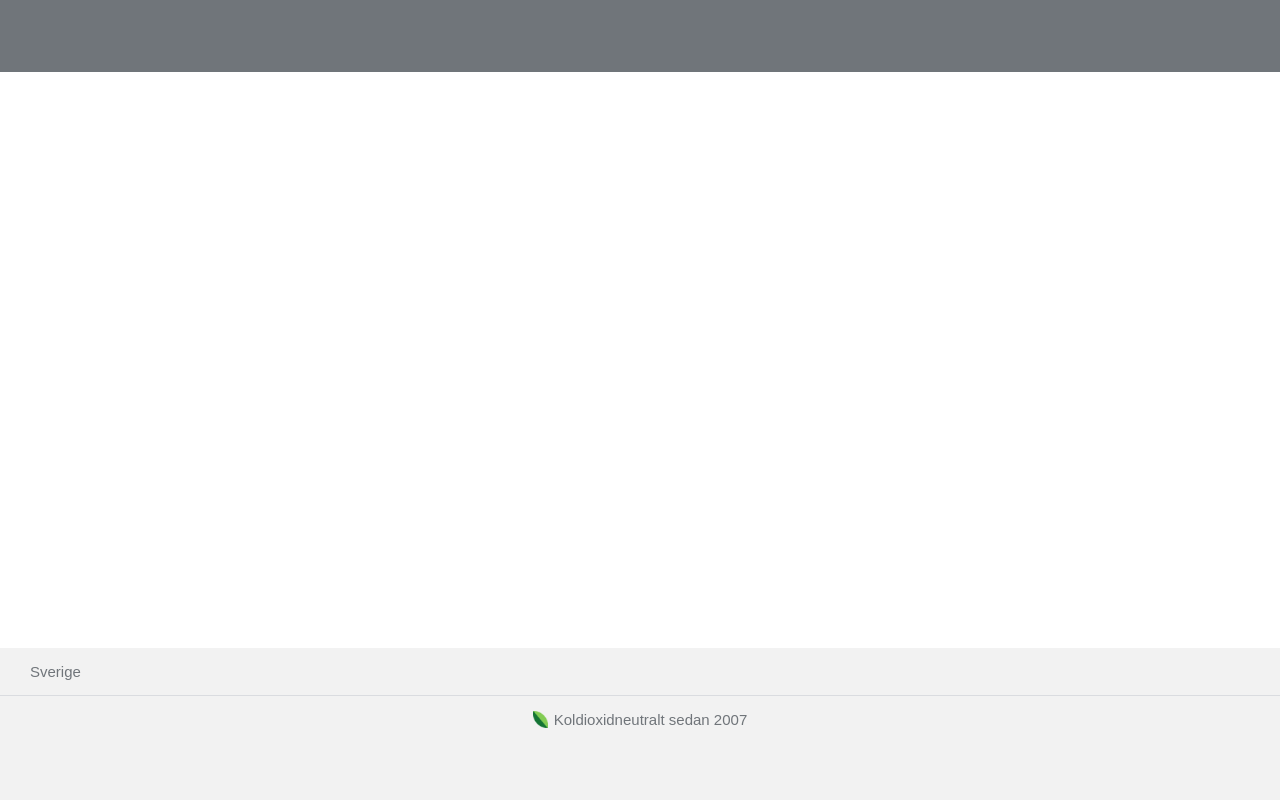
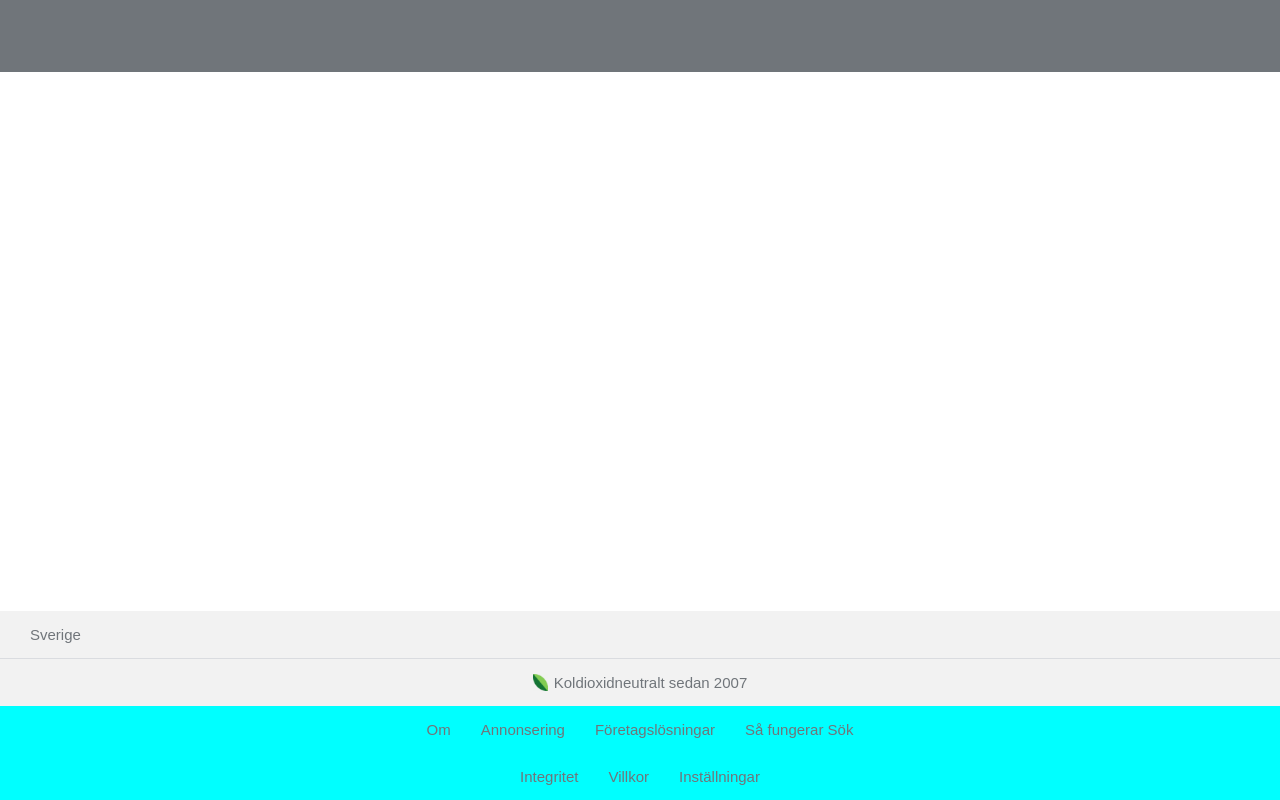
Before and after one commit to code-by-olof/static-website-clones, a website: page google-clone/public/index.html in a window 1280 px wide. Drawn offline with Linux system fonts and the light colour scheme.

Commit message:
add footer

```diff
--- a/google-clone/public/index.html
+++ b/google-clone/public/index.html
@@ -14,10 +14,28 @@
 			<div class="page-footer__country">
 				<p>Sverige</p>
 			</div>
-			<div class="page-footer__clima-neutral">
-				<p>
-					<a href="#" title="Koldioxidneutralt sedan 2007">Koldioxidneutralt sedan 2007</a>
-				</p>
+				<div class="page-footer__clima-neutral">
+					<p>
+						<a href="#" title="Koldioxidneutralt sedan 2007">Koldioxidneutralt sedan 2007</a>
+					</p>
+				</div>
+				<div class="page-footer__info">
+					<div class="page-footer__info__company-solutions">
+						<ul>
+							<li><a href="#" title="Om">Om</a></li>
+							<li><a href="#" title="Annonsering">Annonsering</a></li>
+							<li><a href="#" title="Företagslösningar">Företagslösningar</a></li>
+							<li><a href="#" title="Så fungerar Sök">Så fungerar Sök</a></li>
+						</ul>
+					</div>
+					<div class="page-footer__info__privacy-settings">
+						<ul>
+							<li><a href="#" title="Integritet">Integritet</a></li>
+							<li><a href="#" title="Villkor">Villkor</a></li>
+							<li><a href="#" title="Inställningar">Inställningar</a></li>
+						</ul>
+					</div>
+				</div>
 			</div>
 		</div>
 	</div>
--- a/google-clone/src/sass/style.scss
+++ b/google-clone/src/sass/style.scss
@@ -68,26 +68,30 @@ PAGE FOOTER
 */
 
 .page-footer {
-    height: 19%;
     background-color: $light-theme_background-color-contrast;
 }
 
-.page-footer p {
+.page-footer p,
+.page-footer ul li {
     font-size: 1.5rem;
     color: $light-theme_text-on-contrast-background;
 }
 
-.page-footer p a,
-.page-footer p a:link,
-.page-footer p a:hover,
-.page-footer p a:active,
-.page-footer p a:visited {
+.page-footer ul {
+    display: flex;
+}
+
+.page-footer a,
+.page-footer a:link,
+.page-footer a:hover,
+.page-footer a:active,
+.page-footer a:visited {
     color: $light-theme_text-on-contrast-background;
     text-decoration: none;
 }
 
-.page-footer p a:hover,
-.page-footer p a:focus {
+.page-footer a:hover,
+.page-footer a:focus {
     color: $light-theme_text-on-contrast-background;
     text-decoration: underline;
 }
@@ -97,10 +101,22 @@ PAGE FOOTER
     padding: 15px 30px;
 }
 
-.page-footer__clima-neutral {
+.page-footer__info {
+    display: flex;
+    flex-direction: column;
+    justify-content: center;
+    background-color: aqua;
+}
+
+.page-footer__clima-neutral,
+.page-footer__info__company-solutions,
+.page-footer__info__privacy-settings {
     display: flex;
     justify-content: center;
-    padding: 15px 0 15px 0;
+}
+
+.page-footer__clima-neutral p {
+    padding: 15px 0;
 }
 
 .page-footer__clima-neutral p a {
@@ -110,3 +126,8 @@ PAGE FOOTER
     background-size: 15px auto;
     padding: 0 0 0 21px;
 }
+
+.page-footer__info__company-solutions ul li,
+.page-footer__info__privacy-settings ul li {
+    padding: 15px;
+}
```
Also changed, not shown: google-clone/src/index.html (+22 -4 lines), google-clone/public/style.css.
